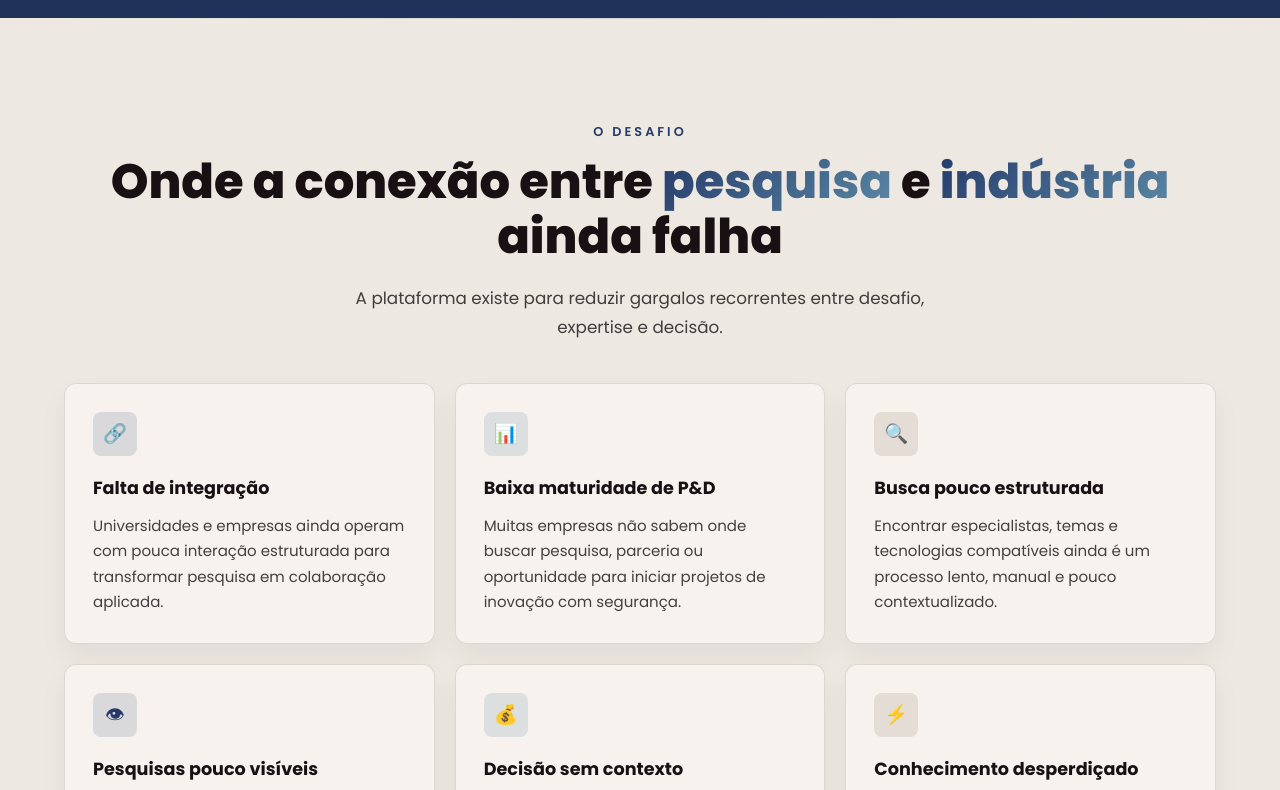
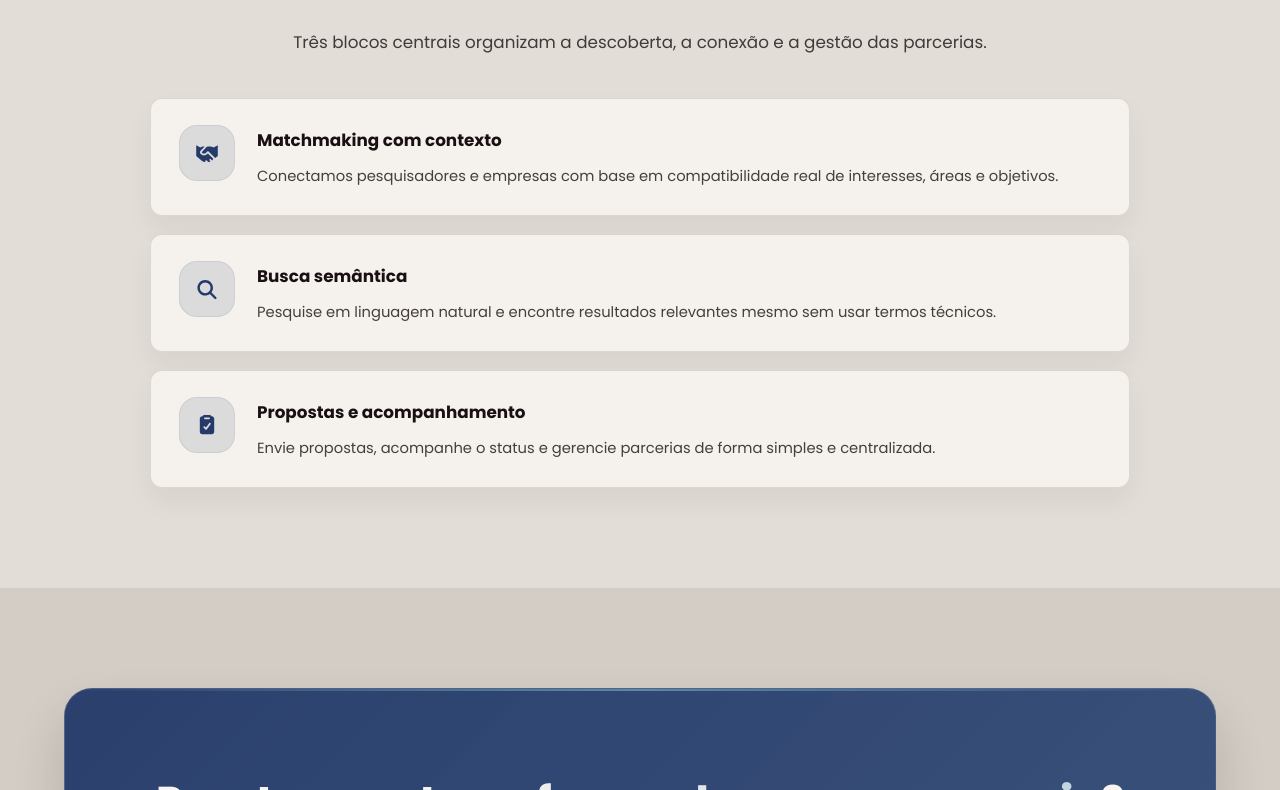
Before and after one commit to RenatoPiresFilogenio/Projeto_PIII_2026, a React (Vite) app: page / in a window 1280 px wide. Shown: the part 1230-2020 px from the top of the page. Built offline with nearby package versions, Linux system fonts and the light colour scheme.

Commit message:
padroniza_icones_fontawesome

```diff
--- a/package.json
+++ b/package.json
@@ -9,6 +9,9 @@
     "preview": "vite preview"
   },
   "dependencies": {
+    "@fortawesome/fontawesome-svg-core": "^7.2.0",
+    "@fortawesome/free-solid-svg-icons": "^7.2.0",
+    "@fortawesome/react-fontawesome": "^3.3.0",
     "framer-motion": "^12.38.0",
     "react": "^19.0.0",
     "react-dom": "^19.0.0",
--- /dev/null
+++ b/src/components/FeatureCard.jsx
@@ -0,0 +1,13 @@
+import IconBadge from './IconBadge'
+
+export default function FeatureCard({ icon, title, description }) {
+  return (
+    <article className="feature-card feature-card--primary">
+      <IconBadge icon={icon} />
+      <div className="feature-card__content">
+        <h3 className="feature-card__title">{title}</h3>
+        <p className="feature-card__text">{description}</p>
+      </div>
+    </article>
+  )
+}
--- /dev/null
+++ b/src/components/IconBadge.jsx
@@ -0,0 +1,13 @@
+import { FontAwesomeIcon } from '@fortawesome/react-fontawesome'
+
+export default function IconBadge({ icon, className = '', label }) {
+  const badgeClassName = ['feature-card__icon', 'feature-card__icon--fa', className]
+    .filter(Boolean)
+    .join(' ')
+
+  return (
+    <div className={badgeClassName} aria-hidden={label ? undefined : 'true'} aria-label={label}>
+      <FontAwesomeIcon icon={icon} />
+    </div>
+  )
+}
--- a/src/index.css
+++ b/src/index.css
@@ -1134,6 +1134,24 @@ select {
   margin-top: 42px;
 }
 
+.home-features--focused .container {
+  max-width: 1240px;
+}
+
+.home-features--focused .section-subtitle {
+  max-width: 720px;
+  margin-left: auto;
+  margin-right: auto;
+}
+
+.features__grid--three {
+  grid-template-columns: 1fr;
+  gap: 18px;
+  width: min(100%, 980px);
+  margin-left: auto;
+  margin-right: auto;
+}
+
 .feature-card {
   min-height: 100%;
   background: rgba(248, 244, 239, 0.88);
@@ -1147,6 +1165,12 @@ select {
   box-shadow: 0 14px 28px rgba(25, 16, 19, 0.05);
 }
 
+.feature-card--primary {
+  align-items: flex-start;
+  padding: 26px 28px;
+  gap: 22px;
+}
+
 .feature-card:hover {
   background: var(--bg-card-hover);
   border-color: rgba(91, 136, 165, 0.2);
@@ -1165,6 +1189,25 @@ select {
   font-size: 1.2rem;
   background: var(--accent-primary-dim);
   color: var(--accent-primary);
+}
+
+.feature-card__icon--fa {
+  width: 56px;
+  height: 56px;
+  min-width: 56px;
+  border-radius: 18px;
+  font-size: 1.2rem;
+  background: rgba(36, 58, 105, 0.12);
+  color: var(--accent-primary);
+  box-shadow: inset 0 0 0 1px rgba(36, 58, 105, 0.08);
+}
+
+.feature-card--primary .feature-card__content {
+  padding-top: 2px;
+}
+
+.feature-card--primary .feature-card__title {
+  margin-bottom: 10px;
 }
 
 .feature-card__icon--secondary {
@@ -2533,6 +2576,10 @@ select {
     grid-template-columns: 1fr;
   }
 
+  .features__grid--three {
+    grid-template-columns: 1fr;
+  }
+
   .about-hero {
     padding: 132px 0 70px;
   }
@@ -2671,6 +2718,7 @@ select {
   }
   .problems__grid { grid-template-columns: 1fr; }
   .features__grid { grid-template-columns: 1fr; }
+  .features__grid--three { grid-template-columns: 1fr; }
   .indicadores__grid { grid-template-columns: 1fr; }
   .indicators__charts { grid-template-columns: 1fr; }
   .indicador-card {
--- /dev/null
+++ b/src/lib/icons.js
@@ -0,0 +1,15 @@
+import {
+  faChartLine,
+  faClipboardCheck,
+  faHandshake,
+  faMagnifyingGlass,
+  faShieldHalved,
+} from '@fortawesome/free-solid-svg-icons'
+
+export const appIcons = {
+  matchmaking: faHandshake,
+  search: faMagnifyingGlass,
+  proposals: faClipboardCheck,
+  indicators: faChartLine,
+  security: faShieldHalved,
+}
--- a/src/pages/ComoFuncionaPage.jsx
+++ b/src/pages/ComoFuncionaPage.jsx
@@ -1,29 +1,31 @@
 import { motion, useReducedMotion } from 'framer-motion'
 import { Link } from 'react-router-dom'
+import IconBadge from '../components/IconBadge'
 import Reveal from '../components/Reveal'
+import { appIcons } from '../lib/icons'
 
 const journeySteps = [
   {
     id: 'cadastro',
     step: '01',
     eyebrow: 'Cadastro de perfis',
-    title: 'Empresas e pesquisadores estruturam sua presença na plataforma.',
-    text: 'O primeiro passo organiza quem busca parceria e quem oferece conhecimento, criando uma base mais clara para as conexões.',
+    title: 'Empresas e pesquisadores estruturam sua presenÃ§a na plataforma.',
+    text: 'O primeiro passo organiza quem busca parceria e quem oferece conhecimento, criando uma base mais clara para as conexÃµes.',
     details: [
       {
         label: 'Empresas',
-        text: 'Registram setor de atuação, porte, desafios tecnológicos enfrentados, orçamento para projetos de inovação e localização.',
+        text: 'Registram setor de atuaÃ§Ã£o, porte, desafios tecnolÃ³gicos enfrentados, orÃ§amento para projetos de inovaÃ§Ã£o e localizaÃ§Ã£o.',
       },
       {
         label: 'Pesquisadores',
-        text: 'Cadastram áreas de atuação, projetos desenvolvidos, instituição de vínculo e interesse em parceria com empresas.',
+        text: 'Cadastram Ã¡reas de atuaÃ§Ã£o, projetos desenvolvidos, instituiÃ§Ã£o de vÃ­nculo e interesse em parceria com empresas.',
       },
     ],
     tags: [
-      { label: 'Setor de atuação' },
+      { label: 'Setor de atuaÃ§Ã£o' },
       { label: 'Projetos' },
       { label: 'Desafios' },
-      { label: 'Localização' },
+      { label: 'LocalizaÃ§Ã£o' },
       { label: 'Expertise' },
     ],
   },
@@ -31,10 +33,10 @@ const journeySteps = [
     id: 'matchmaking',
     step: '02',
     eyebrow: 'Matchmaking inteligente',
-    title: 'A busca cruza contexto técnico, problema e aderência entre perfis.',
-    text: 'O sistema cruza automaticamente as informações cadastradas, considerando área de pesquisa, mineração de palavras-chave e tipo de problema tecnológico. A plataforma utiliza busca semântica e IA para sugerir as conexões com maior relevância.',
+    title: 'A busca cruza contexto tÃ©cnico, problema e aderÃªncia entre perfis.',
+    text: 'O sistema cruza automaticamente as informaÃ§Ãµes cadastradas, considerando Ã¡rea de pesquisa, mineraÃ§Ã£o de palavras-chave e tipo de problema tecnolÃ³gico. A plataforma utiliza busca semÃ¢ntica e IA para sugerir as conexÃµes com maior relevÃ¢ncia.',
     tags: [
-      { label: 'Busca semântica' },
+      { label: 'Busca semÃ¢ntica' },
       { label: 'IA matchmaking' },
       { label: 'Palavras-chave' },
       { label: 'Ranking' },
@@ -44,46 +46,46 @@ const journeySteps = [
     id: 'propostas',
     step: '03',
     eyebrow: 'Envio de propostas',
-    title: 'A conexão evolui para proposta com escopo, método e direção.',
-    text: 'Pesquisadores respondem a demandas com propostas de parceria detalhadas, incluindo resumo da abordagem, cronograma de execução e metodologia. As empresas podem avaliar e selecionar as propostas mais adequadas.',
+    title: 'A conexÃ£o evolui para proposta com escopo, mÃ©todo e direÃ§Ã£o.',
+    text: 'Pesquisadores respondem a demandas com propostas de parceria detalhadas, incluindo resumo da abordagem, cronograma de execuÃ§Ã£o e metodologia. As empresas podem avaliar e selecionar as propostas mais adequadas.',
     tags: [
       { label: 'Resumo' },
       { label: 'Cronograma' },
       { label: 'Metodologia' },
-      { label: 'Avaliação' },
+      { label: 'AvaliaÃ§Ã£o' },
     ],
   },
   {
     id: 'acompanhamento',
     step: '04',
     eyebrow: 'Acompanhamento do projeto',
-    title: 'As etapas da parceria ficam visíveis com mais clareza e continuidade.',
-    text: 'Acompanhe o status das propostas em tempo real: pendente, aceita, recusada, em andamento ou concluída. Todas as partes envolvidas têm visibilidade completa do progresso.',
+    title: 'As etapas da parceria ficam visÃ­veis com mais clareza e continuidade.',
+    text: 'Acompanhe o status das propostas em tempo real: pendente, aceita, recusada, em andamento ou concluÃ­da. Todas as partes envolvidas tÃªm visibilidade completa do progresso.',
     tags: [
       { label: 'Pendente', tone: 'warning' },
       { label: 'Aceita', tone: 'success' },
       { label: 'Em andamento', tone: 'primary' },
-      { label: 'Concluída', tone: 'secondary' },
+      { label: 'ConcluÃ­da', tone: 'secondary' },
     ],
   },
 ]
 
 const resourceCards = [
   {
-    icon: '\u{1F9ED}',
+    icon: appIcons.matchmaking,
     title: 'Sinais de compatibilidade',
-    text: 'A plataforma destaca aderência entre perfis, desafios e temas para tornar a descoberta mais objetiva e contextualizada.',
+    text: 'A plataforma destaca aderÃªncia entre perfis, desafios e temas para tornar a descoberta mais objetiva e contextualizada.',
   },
   {
-    icon: '\u{1F4CA}',
+    icon: appIcons.indicators,
     title: 'Dashboard de indicadores',
-    text: 'Visualize dados sobre pesquisadores, investimentos em P&D e comparações regionais para entender o cenário de inovação.',
+    text: 'Visualize dados sobre pesquisadores, investimentos em P&D e comparaÃ§Ãµes regionais para entender o cenÃ¡rio de inovaÃ§Ã£o.',
     iconModifier: 'feature-card__icon--secondary',
   },
   {
-    icon: '\u{1F510}',
-    title: 'Segurança de dados',
-    text: 'Todas as informações são armazenadas com segurança, garantindo a privacidade de empresas e pesquisadores.',
+    icon: appIcons.security,
+    title: 'SeguranÃ§a de dados',
+    text: 'Todas as informaÃ§Ãµes sÃ£o armazenadas com seguranÃ§a, garantindo a privacidade de empresas e pesquisadores.',
     iconModifier: 'feature-card__icon--warm',
   },
 ]
@@ -103,12 +105,12 @@ export default function ComoFuncionaPage() {
         <div className="container">
           <span className="section-label">Como Funciona</span>
           <h1 className="page-header__title">
-            Do <span className="text-gradient">desafio</span> à{' '}
-            <span className="text-gradient">solução</span>
+            Do <span className="text-gradient">desafio</span> Ã {' '}
+            <span className="text-gradient">soluÃ§Ã£o</span>
           </h1>
           <p className="page-header__text">
-            Entenda a jornada da plataforma do cadastro até a evolução das parcerias, com cada
-            etapa organizada para reduzir ruído e apoiar a próxima decisão.
+            Entenda a jornada da plataforma do cadastro atÃ© a evoluÃ§Ã£o das parcerias, com cada
+            etapa organizada para reduzir ruÃ­do e apoiar a prÃ³xima decisÃ£o.
           </p>
         </div>
       </section>
@@ -118,10 +120,10 @@ export default function ComoFuncionaPage() {
           <Reveal className="text-center process-journey__intro">
             <span className="section-label">Fluxo da Plataforma</span>
             <h2 className="section-title">
-              Quatro etapas para transformar busca em colaboração aplicada.
+              Quatro etapas para transformar busca em colaboraÃ§Ã£o aplicada.
             </h2>
             <p className="section-subtitle">
-              O fluxo foi desenhado para orientar descoberta, correspondência, proposta e
+              O fluxo foi desenhado para orientar descoberta, correspondÃªncia, proposta e
               acompanhamento com mais clareza.
             </p>
           </Reveal>
@@ -209,7 +211,7 @@ export default function ComoFuncionaPage() {
           <Reveal className="text-center">
             <span className="section-label">Recursos Adicionais</span>
             <h2 className="section-title">
-              Mais do que <span className="text-gradient">conexões</span>
+              Mais do que <span className="text-gradient">conexÃµes</span>
             </h2>
           </Reveal>
 
@@ -217,9 +219,7 @@ export default function ComoFuncionaPage() {
             {resourceCards.map((card) => (
               <Reveal key={card.title}>
                 <div className="feature-card">
-                  <div className={`feature-card__icon ${card.iconModifier || ''}`.trim()}>
-                    {card.icon}
-                  </div>
+                  <IconBadge icon={card.icon} className={card.iconModifier || ''} />
                   <div className="feature-card__content">
                     <h3 className="feature-card__title">{card.title}</h3>
                     <p className="feature-card__text">{card.text}</p>
@@ -239,7 +239,7 @@ export default function ComoFuncionaPage() {
                 Comece <span className="text-gradient">agora</span>
               </h2>
               <p className="cta-box__subtitle">
-                Cadastre-se e descubra oportunidades de inovação esperando por você.
+                Cadastre-se e descubra oportunidades de inovaÃ§Ã£o esperando por vocÃª.
               </p>
               <div className="cta-box__buttons">
                 <Link to="/login" className="btn btn-primary btn-lg">
--- a/src/pages/HomePage.jsx
+++ b/src/pages/HomePage.jsx
@@ -1,11 +1,7 @@
 import { Link } from 'react-router-dom'
+import FeatureCard from '../components/FeatureCard'
 import Reveal from '../components/Reveal'
-
-const heroSignals = [
-  { value: '500+', label: 'perfis técnicos e científicos mapeados' },
-  { value: '120+', label: 'desafios e demandas com contexto' },
-  { value: '85+', label: 'conexões sugeridas com aderência' },
-]
+import { appIcons } from '../lib/icons'
 
 const heroSupportCards = [
   {
@@ -25,81 +21,24 @@ const heroSupportCards = [
   },
 ]
 
-const problemCards = [
+const featureCards = [
   {
-    icon: '\u{1F517}',
-    iconClass: 'problem-card__icon--cyan',
-    title: 'Falta de integração',
-    text: 'Universidades e empresas ainda operam com pouca interação estruturada para transformar pesquisa em colaboração aplicada.',
+    icon: appIcons.matchmaking,
+    title: 'Matchmaking com contexto',
+    description:
+      'Conectamos pesquisadores e empresas com base em compatibilidade real de interesses, áreas e objetivos.',
   },
   {
-    icon: '\u{1F4CA}',
-    iconClass: 'problem-card__icon--purple',
-    title: 'Baixa maturidade de P&D',
-    text: 'Muitas empresas não sabem onde buscar pesquisa, parceria ou oportunidade para iniciar projetos de inovação com segurança.',
+    icon: appIcons.search,
+    title: 'Busca semântica',
+    description:
+      'Pesquise em linguagem natural e encontre resultados relevantes mesmo sem usar termos técnicos.',
   },
   {
-    icon: '\u{1F50D}',
-    iconClass: 'problem-card__icon--pink',
-    title: 'Busca pouco estruturada',
-    text: 'Encontrar especialistas, temas e tecnologias compatíveis ainda é um processo lento, manual e pouco contextualizado.',
-  },
-  {
-    icon: '\u{1F441}',
-    iconClass: 'problem-card__icon--cyan',
-    title: 'Pesquisas pouco visíveis',
-    text: 'Linhas de pesquisa com potencial de aplicação prática seguem fora do radar de empresas que poderiam se beneficiar delas.',
-  },
-  {
-    icon: '\u{1F4B0}',
-    iconClass: 'problem-card__icon--purple',
-    title: 'Decisão sem contexto',
-    text: 'Sem sinais de aderência, prioridade e maturidade, boas conexões levam mais tempo para ganhar tração.',
-  },
-  {
-    icon: '\u{26A1}',
-    iconClass: 'problem-card__icon--pink',
-    title: 'Conhecimento desperdiçado',
-    text: 'A distância entre setor produtivo e pesquisa reduz impacto econômico, visibilidade e capacidade de inovação.',
-  },
-]
-
-const featureCards = [
-  {
-    icon: '\u{1F465}',
-    iconClass: '',
-    title: 'Perfis estruturados',
-    text: 'Empresas e pesquisadores apresentam competências, desafios e histórico com mais clareza desde o primeiro contato.',
-  },
-  {
-    icon: '\u{1F91D}',
-    iconClass: 'feature-card__icon--secondary',
-    title: 'Matchmaking com contexto',
-    text: 'A plataforma aproxima demanda e pesquisa com base em aderência, especialidade e oportunidade real de colaboração.',
-  },
-  {
-    icon: '\u{1F50E}',
-    iconClass: 'feature-card__icon--warm',
-    title: 'Busca semântica',
-    text: 'Pesquise por área, setor, tecnologia, localização e vocabulário do problema real em uma experiência única.',
-  },
-  {
-    icon: '\u{1F4CB}',
-    iconClass: '',
+    icon: appIcons.proposals,
     title: 'Propostas e acompanhamento',
-    text: 'Envie propostas com escopo e cronograma, acompanhe status e mantenha a parceria organizada com mais transparência.',
-  },
-  {
-    icon: '\u{1F4E2}',
-    iconClass: 'feature-card__icon--secondary',
-    title: 'Sinais de compatibilidade',
-    text: 'Indicadores e sinais de aderência ajudam a priorizar conexões mais relevantes com menos ruído no processo.',
-  },
-  {
-    icon: '\u{1F4C8}',
-    iconClass: 'feature-card__icon--warm',
-    title: 'Indicadores estratégicos',
-    text: 'Dados sobre inovação e investimento em P&D ampliam contexto e apoiam decisões com mais maturidade.',
+    description:
+      'Envie propostas, acompanhe o status e gerencie parcerias de forma simples e centralizada.',
   },
 ]
 
@@ -137,21 +76,11 @@ export default function HomePage() {
           </div>
 
           <div className="hero__support hero__support--compact">
-            <div className="hero__signals">
-              {heroSignals.map((signal) => (
-                <div key={signal.label} className="hero__signal">
-                  <div className="hero__signal-value">{signal.value}</div>
-                  <div className="hero__signal-label">{signal.label}</div>
-                </div>
-              ))}
-            </div>
-
             <div className="hero__support-grid">
               {heroSupportCards.map((card) => (
                 <article key={card.eyebrow} className="hero__support-card">
                   <span className="hero__support-card-eyebrow">{card.eyebrow}</span>
                   <h3 className="hero__support-card-title">{card.title}</h3>
-                  <p className="hero__support-card-text">{card.text}</p>
                 </article>
               ))}
             </div>
@@ -159,57 +88,29 @@ export default function HomePage() {
         </div>
       </section>
 
-      <section className="section problems" id="problemas">
-        <div className="container">
-          <Reveal className="text-center">
-            <span className="section-label">O Desafio</span>
-            <h2 className="section-title">
-              Onde a conexão entre <span className="text-gradient">pesquisa</span> e{' '}
-              <span className="text-gradient">indústria</span> ainda falha
-            </h2>
-            <p className="section-subtitle">
-              A plataforma existe para reduzir gargalos recorrentes entre desafio, expertise e
-              decisão.
-            </p>
-          </Reveal>
-
-          <div className="problems__grid">
-            {problemCards.map((card) => (
-              <Reveal key={card.title}>
-                <div className="problem-card">
-                  <div className={`problem-card__icon ${card.iconClass}`.trim()}>{card.icon}</div>
-                  <h3 className="problem-card__title">{card.title}</h3>
-                  <p className="problem-card__text">{card.text}</p>
-                </div>
-              </Reveal>
-            ))}
-          </div>
-        </div>
-      </section>
-
-      <section className="section section--muted home-features" id="funcionalidades">
+      <section
+        className="section section--muted home-features home-features--focused"
+        id="funcionalidades"
+      >
         <div className="container">
           <Reveal className="text-center">
             <span className="section-label">Funcionalidades</span>
             <h2 className="section-title">
-              Da <span className="text-gradient">descoberta</span> ao acompanhamento da parceria
+              O fluxo essencial da <span className="text-gradient">P&amp;D Connect</span>
             </h2>
             <p className="section-subtitle">
-              A experiência começa na busca e segue com organização, correspondência, proposta e
-              acompanhamento.
+              Três blocos centrais organizam a descoberta, a conexão e a gestão das parcerias.
             </p>
           </Reveal>
 
-          <div className="features__grid">
+          <div className="features__grid features__grid--three">
             {featureCards.map((card) => (
               <Reveal key={card.title}>
-                <div className="feature-card">
-                  <div className={`feature-card__icon ${card.iconClass}`.trim()}>{card.icon}</div>
-                  <div className="feature-card__content">
-                    <h3 className="feature-card__title">{card.title}</h3>
-                    <p className="feature-card__text">{card.text}</p>
-                  </div>
-                </div>
+                <FeatureCard
+                  icon={card.icon}
+                  title={card.title}
+                  description={card.description}
+                />
               </Reveal>
             ))}
           </div>
```
Also changed, not shown: 1 other file (tests, documents, lock files or other folders).
